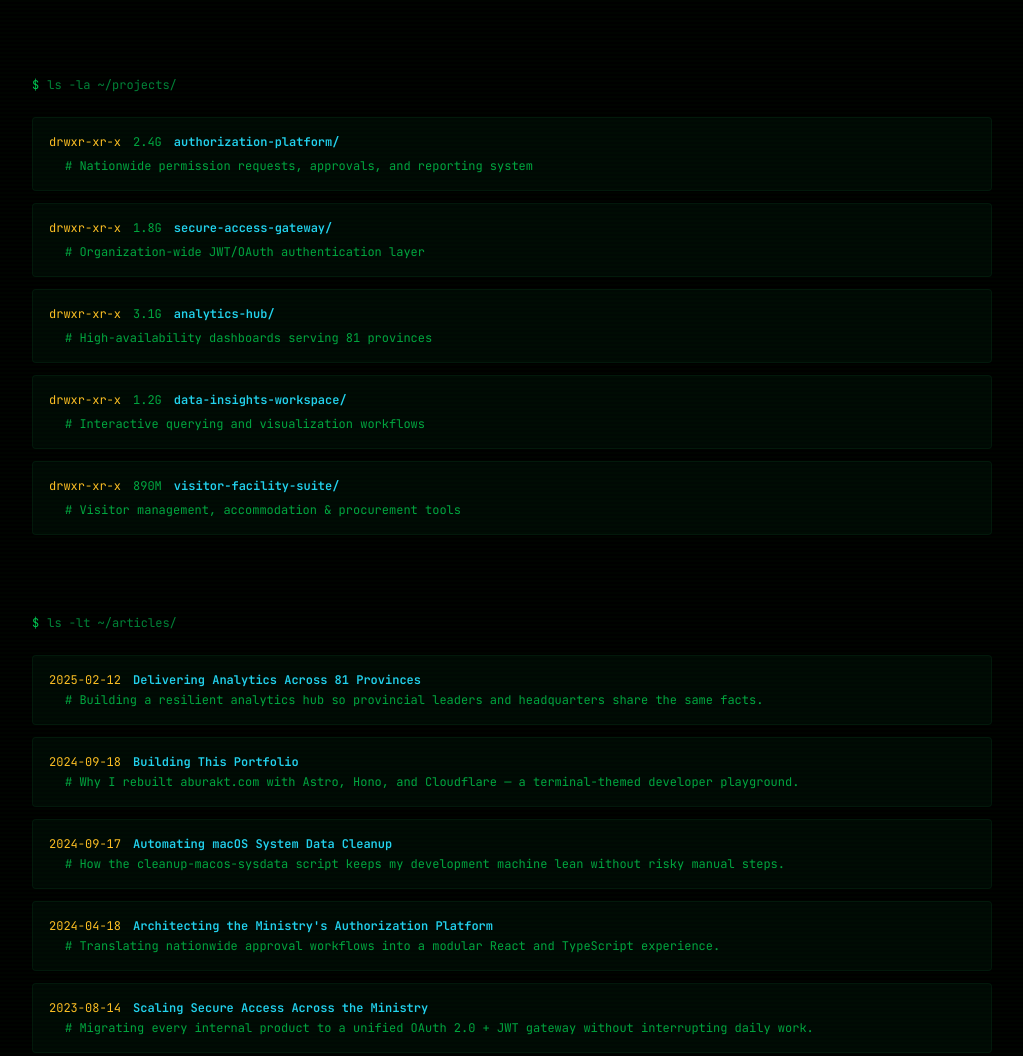
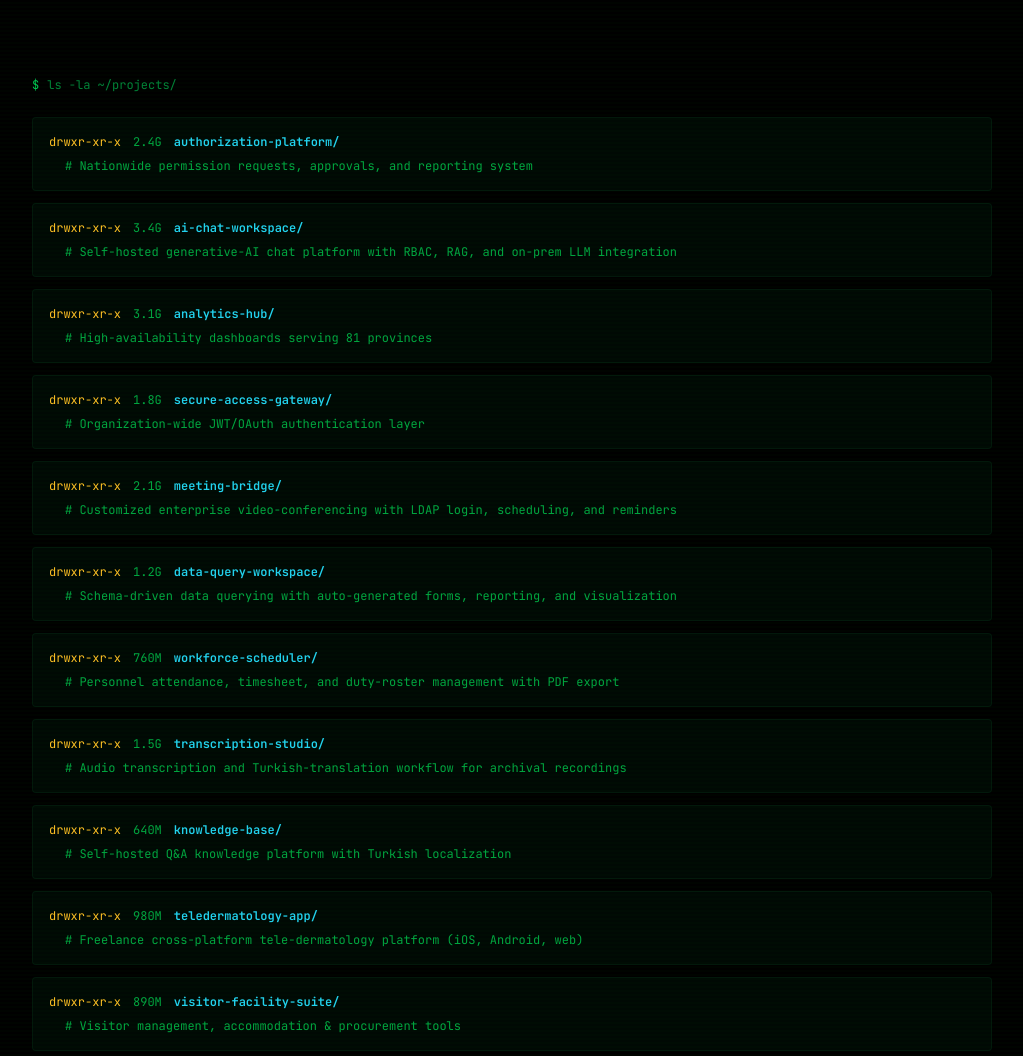
Before and after one commit to aburakt/aburakt.com, an Astro site in the folder apps/web/: page /en in a window 1280 px wide. Shown: the part 1084-2140 px from the top of the page, without its empty margins (128-1151 px from the left). Built offline with nearby package versions, Linux system fonts and the light colour scheme; Astro itself is replaced by a stand-in of ours.

Commit message:
content: sync CV update — new projects, skills, about, and v2026-06 PDF
- Replace downloadable CV with Ahmet_Burak_Tekin_CV.v2026-06.pdf (remove old v2025-09)
- Projects: refresh anonymized portfolio (AI chat workspace, meeting bridge,
  data-query workspace, workforce scheduler, transcription studio, knowledge base,
  tele-dermatology app)
- Skills: add React Native, Next.js, SvelteKit, TanStack, tRPC, Fastify,
  PostgreSQL/Prisma, Open WebUI
- About (tr & en): broaden to front-end-focused full-stack; mention new internal
  products and freelance ISO 27001/KVKK tele-dermatology platform

Co-Authored-By: Claude Opus 4.8 (1M context) <noreply@anthropic.com>

```diff
--- a/apps/web/src/i18n/en.json
+++ b/apps/web/src/i18n/en.json
@@ -32,10 +32,10 @@
     "contactMe": "Contact me"
   },
   "about": {
-    "title": "I'm Ahmet Burak Tekin, a front-end developer helping Türkiye's public sector deliver dependable digital services.",
+    "title": "I'm Ahmet Burak Tekin, a front-end-focused full-stack developer helping Türkiye's public sector deliver dependable digital services.",
     "p1": "Based in Ankara, I specialize in architecting React and TypeScript applications that power critical government services. I led the front-end design of the Ministry of Interior's authorization management system, creating the workflows that keep permissions and approvals synchronized across every province.",
     "p2": "My day-to-day involves mentoring a team of four developers while collaborating closely with Java Spring Boot teams to deliver secure, well-tested integrations. I maintain the organization's authentication gateway built on JWT and OAuth, and keep a nationwide analytics platform running smoothly for stakeholders in all 81 provinces.",
-    "p3": "Beyond authorization and analytics, I launch new internal tools — from data query applications that unlock reporting across directorates to bespoke photo processing workflows and visitor management dashboards. Each project is an opportunity to embed modern front-end practices into institutions that millions rely on daily.",
+    "p3": "Beyond authorization and analytics, I ship a wide range of internal products — a schema-driven data-query platform, personnel scheduling and timesheet tools, a customized Jitsi-based video-conferencing solution, a self-hosted generative-AI chat platform, and a Turkish-localized knowledge base. Outside the public sector, I also delivered a regulation-compliant (ISO/IEC 27001, KVKK) tele-dermatology platform end-to-end as a freelance project. Each one is an opportunity to embed modern front-end practices into institutions that millions rely on daily.",
     "p4": "Earlier in my career at EBS Computer Systems & IT I built responsive interfaces, WordPress sites, and SQL reports that served complex accounting workflows. My internships at public and private organizations gave me firsthand insight into enterprise software delivery, shaping how I approach large-scale projects today.",
     "p5": "I stay curious through community work with JCI Ankara and JCI Europe, where I've served on growth, digital platforms, and outreach teams — most recently as Secretary General and a Development Council Officer. Giving back keeps me learning and ensures the solutions I design stay grounded in real human needs.",
     "cvLink": "Curious about the full story? You can view my CV here."
--- a/apps/web/src/i18n/tr.json
+++ b/apps/web/src/i18n/tr.json
@@ -32,10 +32,10 @@
     "contactMe": "Bana ulaşın"
   },
   "about": {
-    "title": "Ben Ahmet Burak Tekin, Türkiye'nin kamu sektörüne güvenilir dijital hizmetler sunan bir front-end geliştiriciyim.",
+    "title": "Ben Ahmet Burak Tekin, Türkiye'nin kamu sektörüne güvenilir dijital hizmetler sunan, front-end odaklı bir full-stack geliştiriciyim.",
     "p1": "Ankara merkezli olarak, kritik devlet hizmetlerini destekleyen React ve TypeScript uygulamaları geliştirme konusunda uzmanlaşıyorum. İçişleri Bakanlığı'nın yetkilendirme yönetim sisteminin front-end tasarımını yönettim; her ilde izinlerin ve onayların senkronize kalmasını sağlayan iş akışlarını oluşturdum.",
     "p2": "Günlük çalışmam, dört kişilik bir geliştirici ekibine mentorluk yaparken Java Spring Boot ekipleriyle yakın iş birliği içinde güvenli, iyi test edilmiş entegrasyonlar sunmayı içeriyor. JWT ve OAuth üzerine kurulu kurumun kimlik doğrulama ağ geçidini yönetiyor ve 81 ildeki paydaşlar için ülke çapında bir analitik platformunun sorunsuz çalışmasını sağlıyorum.",
-    "p3": "Yetkilendirme ve analitik ötesinde, yeni dahili araçlar geliştiriyorum — müdürlükler arası raporlamayı mümkün kılan veri sorgulama uygulamalarından özel fotoğraf işleme iş akışlarına ve ziyaretçi yönetimi panellerine kadar. Her proje, milyonların her gün güvendiği kurumlara modern front-end uygulamalarını yerleştirmek için bir fırsat.",
+    "p3": "Yetkilendirme ve analitik ötesinde, geniş bir dahili ürün yelpazesi geliştiriyorum — şema tabanlı bir veri sorgulama platformu, personel nöbet ve puantaj araçları, Jitsi tabanlı özelleştirilmiş bir video konferans çözümü, kendi sunucumuzda barındırılan bir üretken yapay zekâ sohbet platformu ve Türkçe yerelleştirilmiş bir bilgi tabanı. Kamu sektörü dışında, freelance olarak uçtan uca, mevzuata uyumlu (ISO/IEC 27001, KVKK) bir tele-dermatoloji platformu da geliştirdim. Her biri, milyonların her gün güvendiği kurumlara modern front-end uygulamalarını yerleştirmek için bir fırsat.",
     "p4": "Kariyerimin önceki döneminde EBS Bilgisayar Sistemleri'nde duyarlı arayüzler, WordPress siteleri ve karmaşık muhasebe iş akışlarına hizmet eden SQL raporları oluşturdum. Kamu ve özel kuruluşlardaki stajlarım, büyük ölçekli projelere yaklaşımımı şekillendiren kurumsal yazılım teslimi konusunda bana doğrudan deneyim kazandırdı.",
     "p5": "JCI Ankara ve JCI Europe ile topluluk çalışmaları aracılığıyla merakımı canlı tutuyorum; büyüme, dijital platformlar ve erişim ekiplerinde görev aldım — en son Genel Sekreter ve Kalkınma Konseyi Görevlisi olarak. Geri vermek, öğrenmeye devam etmemi sağlıyor ve tasarladığım çözümlerin gerçek insan ihtiyaçlarına dayalı kalmasını garantiliyor.",
     "cvLink": "Tüm hikayeyi görmek için CV'mi buradan inceleyebilirsiniz."
--- a/apps/web/src/pages/cv.astro
+++ b/apps/web/src/pages/cv.astro
@@ -4,7 +4,7 @@ import Container from '@/components/astro/Container.astro'
 import { t } from '@/i18n'
 
 const locale = 'tr'
-const CV_FILE = 'Ahmet_Burak_Tekin_CV.v2025-09.pdf'
+const CV_FILE = 'Ahmet_Burak_Tekin_CV.v2026-06.pdf'
 const CV_PATH = `/cv/${CV_FILE}`
 ---
 
--- a/apps/web/src/pages/en/cv.astro
+++ b/apps/web/src/pages/en/cv.astro
@@ -4,7 +4,7 @@ import Container from '@/components/astro/Container.astro'
 import { t } from '@/i18n'
 
 const locale = 'en'
-const CV_FILE = 'Ahmet_Burak_Tekin_CV.v2025-09.pdf'
+const CV_FILE = 'Ahmet_Burak_Tekin_CV.v2026-06.pdf'
 const CV_PATH = `/cv/${CV_FILE}`
 ---
 
--- a/apps/web/src/pages/en/index.astro
+++ b/apps/web/src/pages/en/index.astro
@@ -138,10 +138,10 @@ const articles = (await getCollection('articles')).sort(
           size: '2.4G',
         },
         {
-          name: 'secure-access-gateway',
-          desc: 'Organization-wide JWT/OAuth authentication layer',
+          name: 'ai-chat-workspace',
+          desc: 'Self-hosted generative-AI chat platform with RBAC, RAG, and on-prem LLM integration',
           perms: 'drwxr-xr-x',
-          size: '1.8G',
+          size: '3.4G',
         },
         {
           name: 'analytics-hub',
@@ -150,10 +150,46 @@ const articles = (await getCollection('articles')).sort(
           size: '3.1G',
         },
         {
-          name: 'data-insights-workspace',
-          desc: 'Interactive querying and visualization workflows',
+          name: 'secure-access-gateway',
+          desc: 'Organization-wide JWT/OAuth authentication layer',
+          perms: 'drwxr-xr-x',
+          size: '1.8G',
+        },
+        {
+          name: 'meeting-bridge',
+          desc: 'Customized enterprise video-conferencing with LDAP login, scheduling, and reminders',
+          perms: 'drwxr-xr-x',
+          size: '2.1G',
+        },
+        {
+          name: 'data-query-workspace',
+          desc: 'Schema-driven data querying with auto-generated forms, reporting, and visualization',
           perms: 'drwxr-xr-x',
           size: '1.2G',
+        },
+        {
+          name: 'workforce-scheduler',
+          desc: 'Personnel attendance, timesheet, and duty-roster management with PDF export',
+          perms: 'drwxr-xr-x',
+          size: '760M',
+        },
+        {
+          name: 'transcription-studio',
+          desc: 'Audio transcription and Turkish-translation workflow for archival recordings',
+          perms: 'drwxr-xr-x',
+          size: '1.5G',
+        },
+        {
+          name: 'knowledge-base',
+          desc: 'Self-hosted Q&A knowledge platform with Turkish localization',
+          perms: 'drwxr-xr-x',
+          size: '640M',
+        },
+        {
+          name: 'teledermatology-app',
+          desc: 'Freelance cross-platform tele-dermatology platform (iOS, Android, web)',
+          perms: 'drwxr-xr-x',
+          size: '980M',
         },
         {
           name: 'visitor-facility-suite',
@@ -245,17 +281,17 @@ const articles = (await getCollection('articles')).sort(
     </div>
 
     <div class="flex flex-wrap gap-2">
-      {['React', 'TypeScript', 'Tailwind CSS', 'Astro', 'Hono'].map((skill) => (
+      {['React', 'React Native', 'TypeScript', 'Next.js', 'SvelteKit', 'Tailwind CSS', 'Astro'].map((skill) => (
         <span class="rounded border border-cyan-900/30 bg-green-950/30 px-3 py-1 text-xs text-cyan-500 transition hover:border-cyan-500/50 hover:text-cyan-400">
           {skill}
         </span>
       ))}
-      {['Vite', 'Cloudflare Workers', 'D1 / SQLite', 'JWT / OAuth', 'Node.js'].map((skill) => (
+      {['TanStack', 'tRPC', 'Vite', 'Node.js', 'Fastify', 'Hono', 'Cloudflare Workers'].map((skill) => (
         <span class="rounded border border-amber-900/30 bg-green-950/30 px-3 py-1 text-xs text-amber-500 transition hover:border-amber-500/50 hover:text-amber-400">
           {skill}
         </span>
       ))}
-      {['Git', 'CI/CD', 'Java Spring Boot', 'Team Leadership', 'Mentoring'].map((skill) => (
+      {['PostgreSQL / Prisma', 'D1 / SQLite', 'JWT / OAuth', 'Open WebUI', 'Java Spring Boot', 'Git / CI/CD', 'Team Leadership', 'Mentoring'].map((skill) => (
         <span class="rounded border border-green-900/30 bg-green-950/30 px-3 py-1 text-xs text-green-500 transition hover:border-green-500/50 hover:text-green-400">
           {skill}
         </span>
--- a/apps/web/src/pages/index.astro
+++ b/apps/web/src/pages/index.astro
@@ -138,10 +138,10 @@ const articles = (await getCollection('articles')).sort(
           size: '2.4G',
         },
         {
-          name: 'secure-access-gateway',
-          desc: 'Organization-wide JWT/OAuth authentication layer',
+          name: 'ai-chat-workspace',
+          desc: 'Self-hosted generative-AI chat platform with RBAC, RAG, and on-prem LLM integration',
           perms: 'drwxr-xr-x',
-          size: '1.8G',
+          size: '3.4G',
         },
         {
           name: 'analytics-hub',
@@ -150,10 +150,46 @@ const articles = (await getCollection('articles')).sort(
           size: '3.1G',
         },
         {
-          name: 'data-insights-workspace',
-          desc: 'Interactive querying and visualization workflows',
+          name: 'secure-access-gateway',
+          desc: 'Organization-wide JWT/OAuth authentication layer',
+          perms: 'drwxr-xr-x',
+          size: '1.8G',
+        },
+        {
+          name: 'meeting-bridge',
+          desc: 'Customized enterprise video-conferencing with LDAP login, scheduling, and reminders',
+          perms: 'drwxr-xr-x',
+          size: '2.1G',
+        },
+        {
+          name: 'data-query-workspace',
+          desc: 'Schema-driven data querying with auto-generated forms, reporting, and visualization',
           perms: 'drwxr-xr-x',
           size: '1.2G',
+        },
+        {
+          name: 'workforce-scheduler',
+          desc: 'Personnel attendance, timesheet, and duty-roster management with PDF export',
+          perms: 'drwxr-xr-x',
+          size: '760M',
+        },
+        {
+          name: 'transcription-studio',
+          desc: 'Audio transcription and Turkish-translation workflow for archival recordings',
+          perms: 'drwxr-xr-x',
+          size: '1.5G',
+        },
+        {
+          name: 'knowledge-base',
+          desc: 'Self-hosted Q&A knowledge platform with Turkish localization',
+          perms: 'drwxr-xr-x',
+          size: '640M',
+        },
+        {
+          name: 'teledermatology-app',
+          desc: 'Freelance cross-platform tele-dermatology platform (iOS, Android, web)',
+          perms: 'drwxr-xr-x',
+          size: '980M',
         },
         {
           name: 'visitor-facility-suite',
@@ -245,17 +281,17 @@ const articles = (await getCollection('articles')).sort(
     </div>
 
     <div class="flex flex-wrap gap-2">
-      {['React', 'TypeScript', 'Tailwind CSS', 'Astro', 'Hono'].map((skill) => (
+      {['React', 'React Native', 'TypeScript', 'Next.js', 'SvelteKit', 'Tailwind CSS', 'Astro'].map((skill) => (
         <span class="rounded border border-cyan-900/30 bg-green-950/30 px-3 py-1 text-xs text-cyan-500 transition hover:border-cyan-500/50 hover:text-cyan-400">
           {skill}
         </span>
       ))}
-      {['Vite', 'Cloudflare Workers', 'D1 / SQLite', 'JWT / OAuth', 'Node.js'].map((skill) => (
+      {['TanStack', 'tRPC', 'Vite', 'Node.js', 'Fastify', 'Hono', 'Cloudflare Workers'].map((skill) => (
         <span class="rounded border border-amber-900/30 bg-green-950/30 px-3 py-1 text-xs text-amber-500 transition hover:border-amber-500/50 hover:text-amber-400">
           {skill}
         </span>
       ))}
-      {['Git', 'CI/CD', 'Java Spring Boot', 'Team Leadership', 'Mentoring'].map((skill) => (
+      {['PostgreSQL / Prisma', 'D1 / SQLite', 'JWT / OAuth', 'Open WebUI', 'Java Spring Boot', 'Git / CI/CD', 'Team Leadership', 'Mentoring'].map((skill) => (
         <span class="rounded border border-green-900/30 bg-green-950/30 px-3 py-1 text-xs text-green-500 transition hover:border-green-500/50 hover:text-green-400">
           {skill}
         </span>
```
Also changed, not shown: 2 other files.
